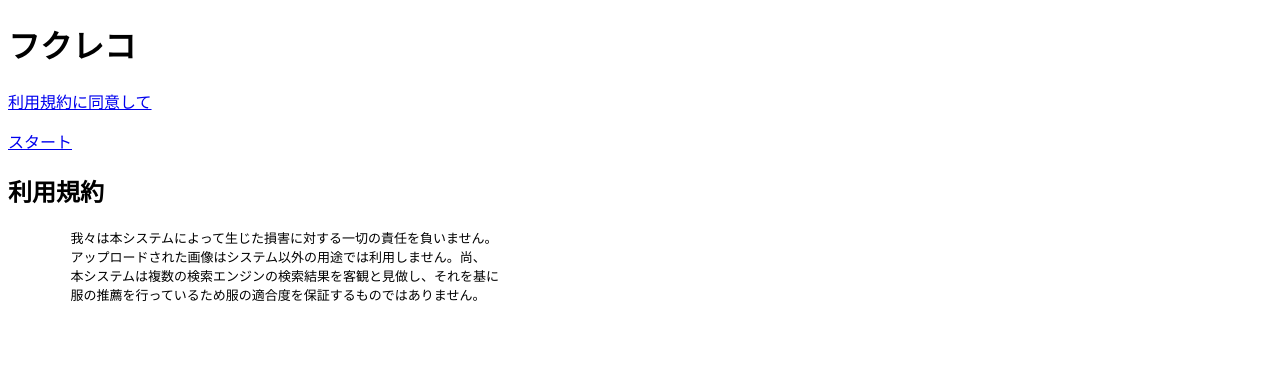
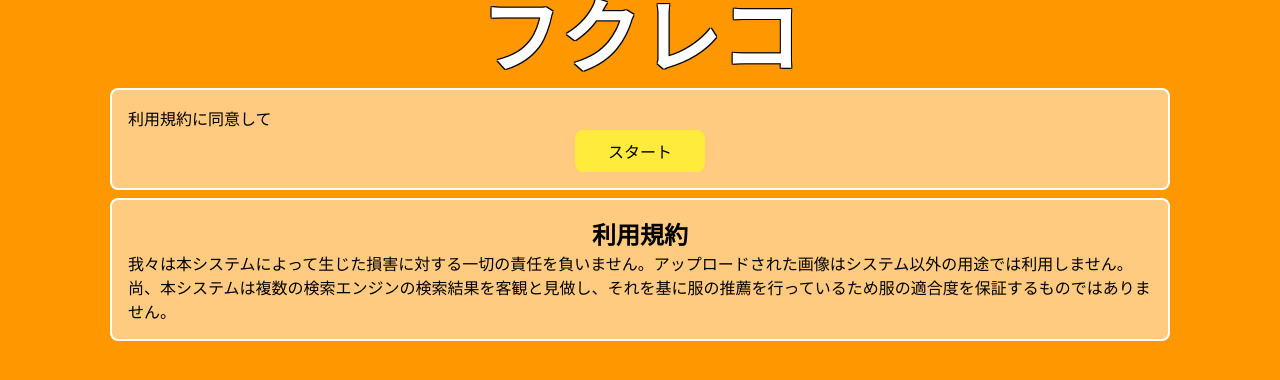
Before and after one commit to PBL-2016/webapp, a plain HTML site: page index.html in a window 1280 px wide. Drawn offline with Linux system fonts and the light colour scheme.

Commit message:
add style

```diff
--- /dev/null
+++ b/common.css
@@ -0,0 +1,54 @@
+* {
+	margin: 0;
+	padding: 0;
+}
+
+body {
+	width: 100vw;
+	min-height: 100vh;
+	background-color: #ff9800;
+	text-align: center;
+}
+
+header {
+	height: 10vh;
+}
+
+header h1 {
+	font-size: 10vh;
+	line-height: 10vh;
+	color: white;
+	text-shadow: black 1px 1px 0px, black -1px 1px 0px,
+				 black 1px -1px 0px, black -1px -1px 0px;
+}
+
+section {
+	text-align: left;
+	width: 80vw;
+	margin: 8px auto;
+	padding: 16px;
+	background-color: rgba(255, 255, 255, 0.5);
+	border-radius: 8px;
+	border: 2px solid white;
+}
+
+section h1 {
+	text-align: center;
+}
+
+a.button {
+	display: block;
+	margin: 0 auto;
+	text-align: center;
+	color: black;
+	text-decoration: none;
+	width: 96px;
+	padding: 8px 16px;
+	background-color: #FFEB3B;
+	border: 1px solid #FFEB3B;
+	border-radius: 8px;
+}
+
+a.button:hover {
+	background-color: rgba(0, 0, 0, 0);
+}
--- a/index.html
+++ b/index.html
@@ -4,19 +4,22 @@
 	<meta charset="UTF-8">
 	<meta name="viewport" content= "initial-scale=1, user-scalable=no">
 	<title>フクレコ</title>
+	<link rel="stylesheet" href="common.css">
 </head>
 <body>
-	<h1>フクレコ</h1>
-	<a href="upload.html">
-		<p>利用規約に同意して</p>
-		<p>スタート</p>
-	</a>
-	<h2>利用規約</h2>
-	<pre>
-	我々は本システムによって生じた損害に対する一切の責任を負いません。
-	アップロードされた画像はシステム以外の用途では利用しません。尚、
-	本システムは複数の検索エンジンの検索結果を客観と見做し、それを基に
-	服の推薦を行っているため服の適合度を保証するものではありません。
-	</pre>
+	<header>
+		<h1>フクレコ</h1>
+	</header>
+	<section>
+	利用規約に同意して
+	<a class="button" href="upload.html">スタート</a>
+	</section>
+	<section>
+	<h1>利用規約</h1>
+	<p>
+	我々は本システムによって生じた損害に対する一切の責任を負いません。アップロードされた画像はシステム以外の用途では利用しません。
+	尚、本システムは複数の検索エンジンの検索結果を客観と見做し、それを基に服の推薦を行っているため服の適合度を保証するものではありません。
+	</p>
+	</section>
 </body>
 </html>
```
Also changed, not shown: result.html (+19 -1 lines), upload.html (+4 -3 lines).
